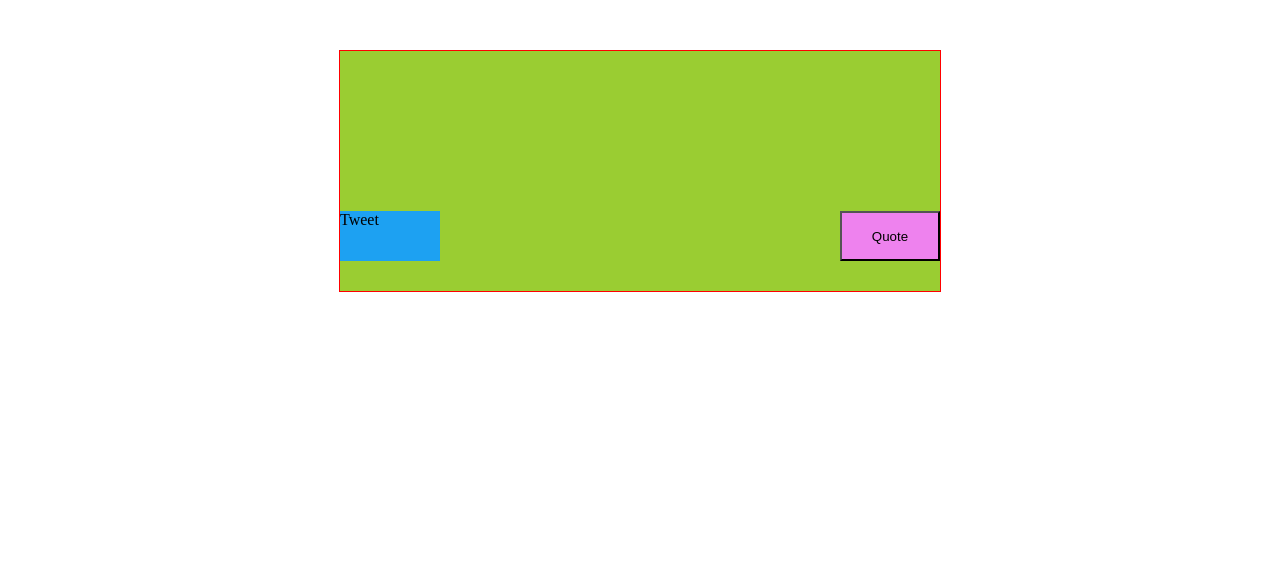
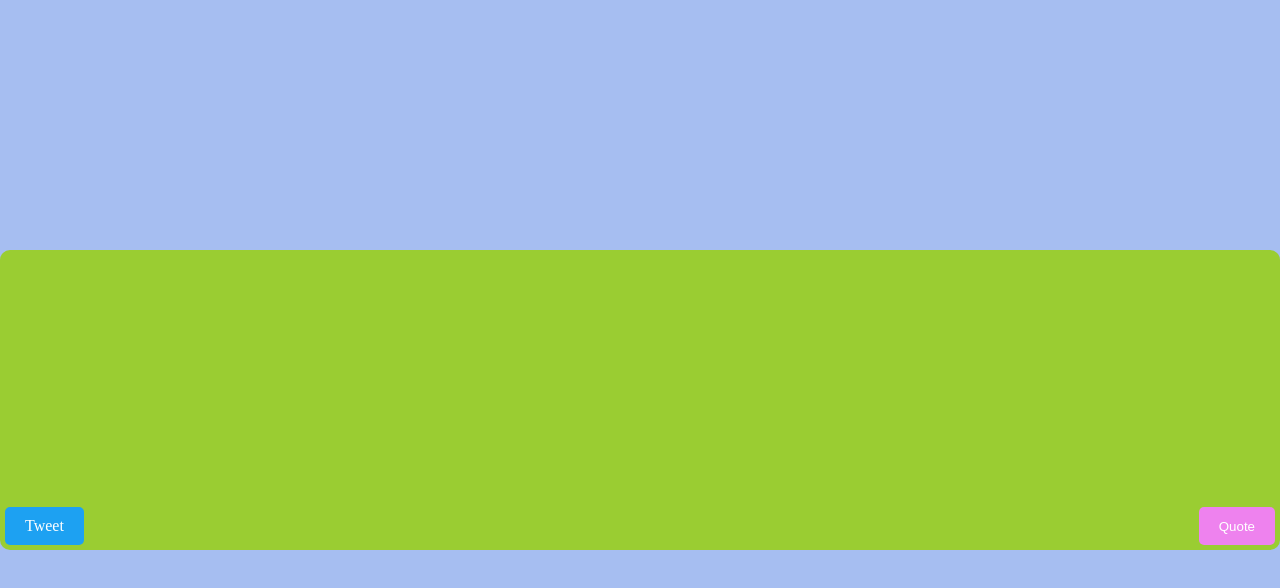
Before and after one commit to PawelBorkowski/tweet_random_quotation, a plain HTML site: page index.html in a window 1280 px wide. Drawn offline with Linux system fonts and the light colour scheme.

Commit message:
add first version of css

```diff
--- a/css/controle_style.css
+++ b/css/controle_style.css
@@ -4,32 +4,66 @@
     box-sizing: border-boxs;
 }
 
-.hero{
-    border: 1px solid red;
-    width:600px;
-    height:30vh;
-    margin: 50px auto ;
+body {
+    background-color: rgb(166, 190, 241);
+}
+
+.hero {
+    position: absolute;
+    top: 50%;
+    left: 50%;
+    transform: translate(-50%, -50%);
+    width: 600px;
+    min-height: 300px;
     background-color: yellowgreen;
-}
-.hero .quote-container{
-    /* border: 1px solid green; */
+    border-radius: 10px;
 }
 
 .buttons {
     display: flex;
     justify-content: space-between;
-    margin-top: 20vh;
+    position: absolute;
+    bottom: 0;
+    width: 100%;
 }
 
-#quote{
+.buttons button {
     background-color: violet;
-    width:100px;
-    height:50px;
+    padding: 10px 20px;
+    cursor: pointer;
+    border: none;
+    border-radius: 5px;
+    color: white;
+    margin-right: 5px;
+    margin-bottom: 5px;
 }
 
-.tweetBtn{
+.tweetBtn {
+    display: block;
+    padding: 10px 20px;
     background-color: #1da1f2;
-    width:100px;
-    height:50px;
+    text-decoration: none;
+    border-radius: 5px;
+    color: white;
+    margin-left: 5px;
+    margin-bottom: 5px;
+}
 
+.quote-container {
+    padding: 15px 40px;
 }
+
+.quote-container p {
+    font-family: Arial, Helvetica, sans-serif, sans-serif;
+    font-size: 20px;
+}
+
+@media (min-width:360px) {
+    .hero {
+        width: 100%;
+    }
+
+    .quote-container p {
+        font-size: 16px;
+    }
+}
```
